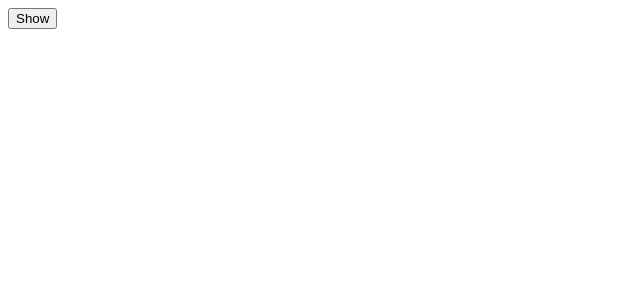
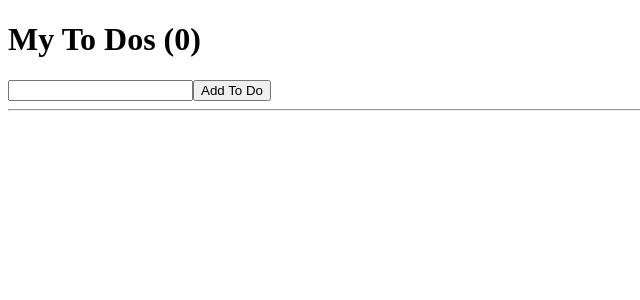
Before and after one commit to Chaedie/NomadCoders_3.1.ReactJS-Basics, a React (Create React App) app: page / in a window 1280 px wide. Shown: the top 300 px of the page, without its empty margins (0-640 px from the left). Built offline with nearby package versions, Linux system fonts and the light colour scheme.

Commit message:
feat : To Do LIst 구현을 통해 React.js 기초 복습

```diff
--- a/src/App.js
+++ b/src/App.js
@@ -3,19 +3,31 @@
 import { useState, useEffect } from 'react';
 
 function App() {
-  const [showing, setShowing] = useState(false);
-  const onClick = () => setShowing((prev) => !prev);
-  function Hello() {
-    useEffect(() => {
-      console.log('hi :)');
-      return () => console.log('bye :(');
-    }, []);
-    return <h1>Hello</h1>;
-  }
+  const [toDo, setToDo] = useState('');
+  const [toDos, setToDos] = useState([]);
+  const onChange = (event) => setToDo(event.target.value);
+  const onSubmit = (event) => {
+    event.preventDefault();
+    if (toDo === '') {
+      return;
+    }
+    setToDos([toDo, ...toDos]);
+    setToDo('');
+  };
+  console.log(toDos);
   return (
     <div>
-      <button onClick={onClick}>{showing ? 'Hide' : 'Show'}</button>
-      {showing ? <Hello /> : null}
+      <h1>My To Dos ({toDos.length})</h1>
+      <form onSubmit={onSubmit} action="">
+        <input onChange={onChange} value={toDo} type="text" placeholer="Write your to do..." />
+        <button>Add To Do</button>
+      </form>
+      <hr />
+      <ul>
+        {toDos.map((x, i) => (
+          <li key={i}>{x}</li>
+        ))}
+      </ul>
     </div>
   );
 }
```
